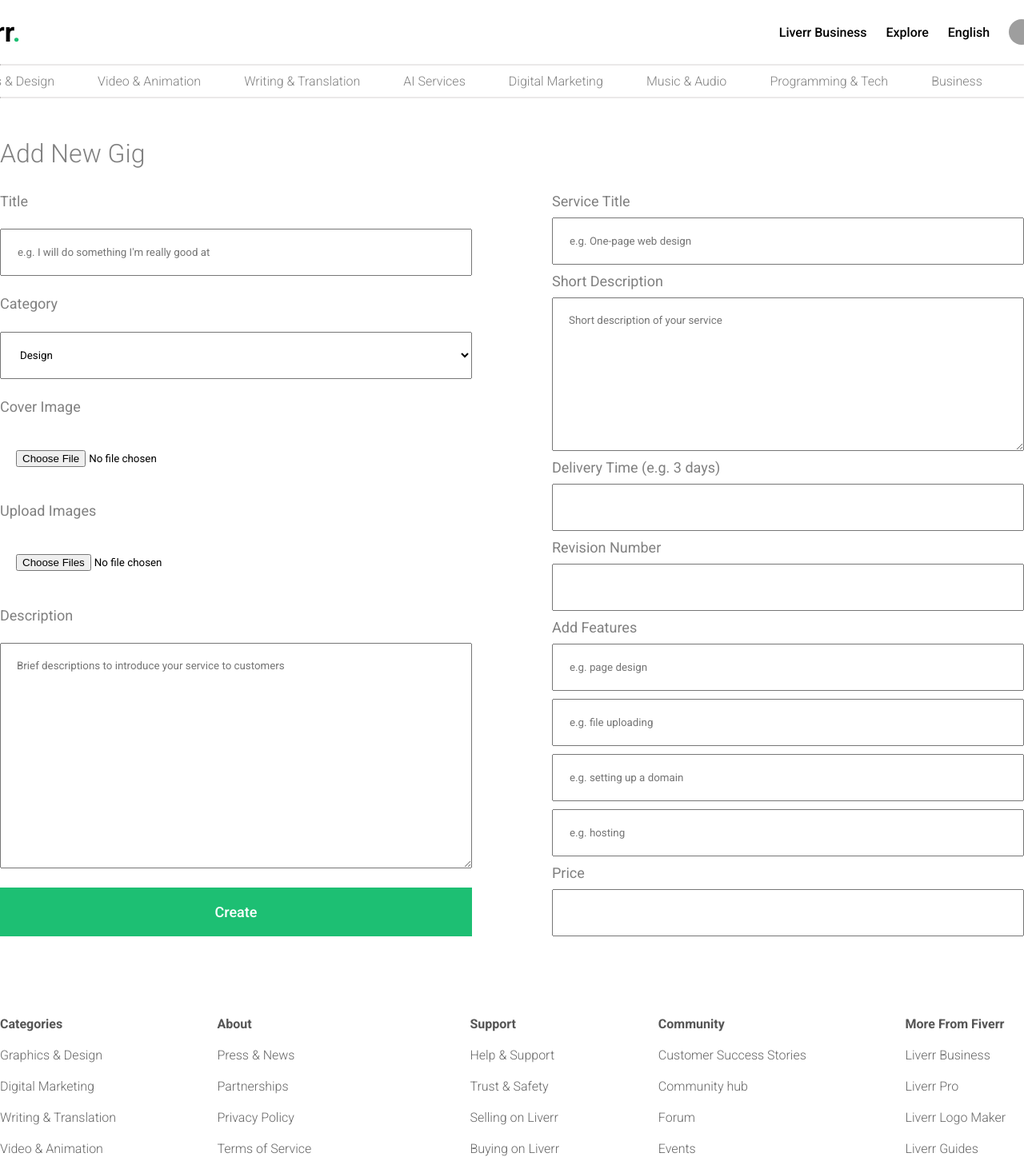
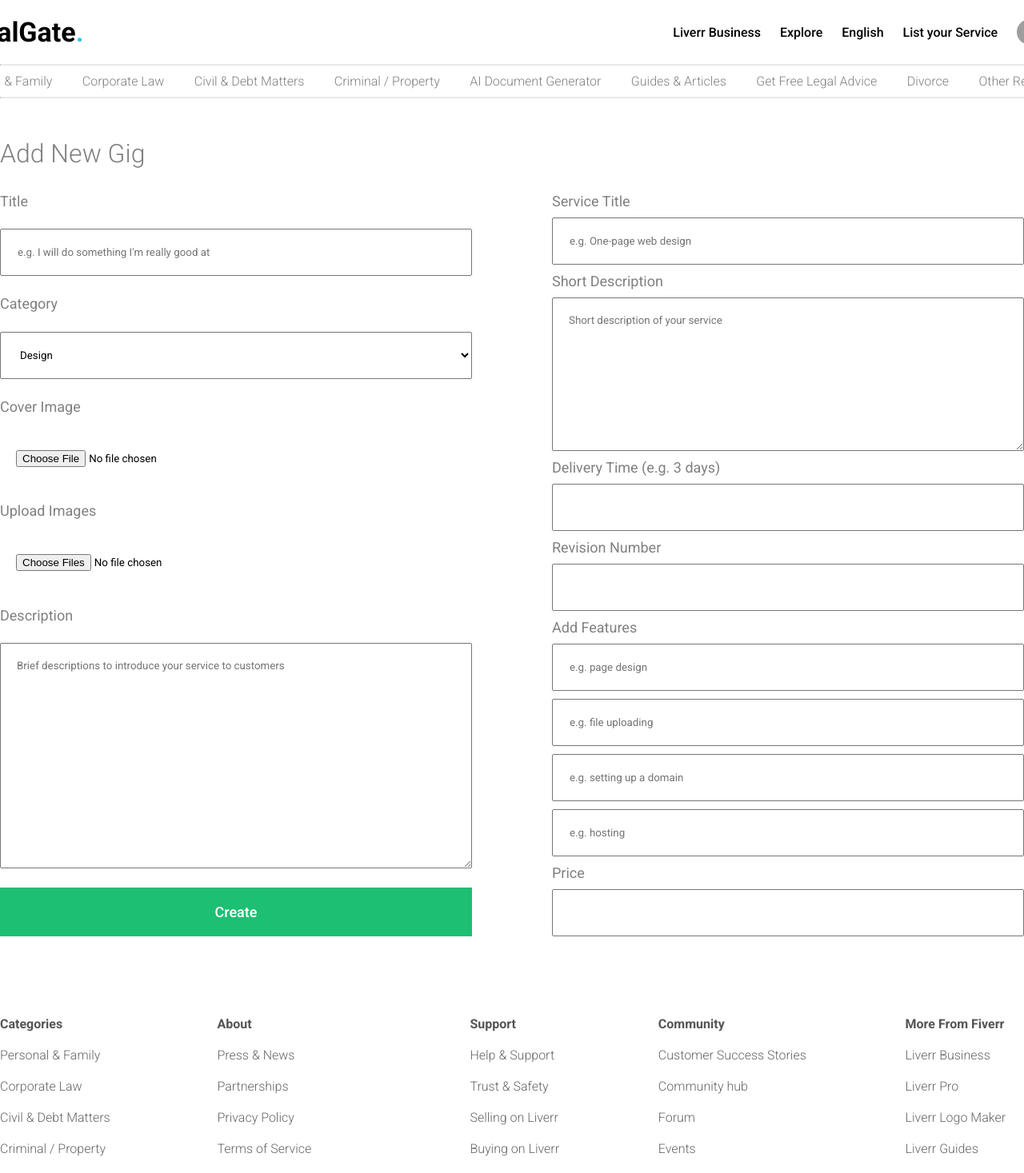
Before and after one commit to devmusiczz/LegalGate, a React (Vite) app: page /add in a window 1280 px wide. Shown: the top 1467 px of the page at 80% size. Built offline with nearby package versions, Linux system fonts and the light colour scheme; grey boxes are pictures that could not be loaded.

Commit message:
hero section changes

```diff
--- a/src/components/featured/Featured.jsx
+++ b/src/components/featured/Featured.jsx
@@ -1,5 +1,6 @@
 import React from "react";
 import "./Featured.scss";
+import "./lawyer.png"
 
 function Featured() {
   return (
@@ -7,25 +8,26 @@ function Featured() {
       <div className="container">
         <div className="left">
           <h1>
-            Find the perfect <span>freelance</span> services for your business
+            Find the best <span>Legal Service Provider</span> as per your requirement
           </h1>
           <div className="search">
             <div className="searchInput">
               <img src="./img/search.png" alt="" />
-              <input type="text" placeholder='Try "building mobil app"' />
+              <input type="text" placeholder='Try "Advocates"' />
             </div>
             <button>Search</button>
           </div>
           <div className="popular">
             <span>Popular:</span>
-            <button>Web Design</button>
-            <button>WordPress</button>
-            <button>Logo Design</button>
-            <button>AI Services</button>
+            <button>Advocates</button>
+            <button>Mediators</button>
+            <button>Arbitrators</button>
+            <button>Notaries</button>
           </div>
         </div>
         <div className="right">
-          <img src="./img/man.png" alt="" />
+          {/* <img src="./img/man.png" alt="" /> */}
+          <img src="./lawyer.png" alt="" />
         </div>
       </div>
     </div>
--- a/src/components/featured/Featured.scss
+++ b/src/components/featured/Featured.scss
@@ -2,7 +2,7 @@
   height: 600px;
   display: flex;
   justify-content: center;
-  background-color: #013914;
+  background-color: #535e63;
   color: white;
 
   .container {
@@ -56,7 +56,7 @@
           width: 120px;
           height: 50px;
           border: none;
-          background-color: #1dbf73;
+          background-color: #181b1a;
           color: white;
           align-self: flex-end;
           cursor: pointer;
--- a/src/components/footer/Footer.jsx
+++ b/src/components/footer/Footer.jsx
@@ -8,10 +8,10 @@ function Footer() {
         <div className="top">
           <div className="item">
             <h2>Categories</h2>
-            <span>Graphics & Design</span>
-            <span>Digital Marketing</span>
-            <span>Writing & Translation</span>
-            <span>Video & Animation</span>
+            <span>Personal & Family</span>
+            <span>Corporate Law</span>
+            <span>Civil & Debt Matters</span>
+            <span>Criminal / Property</span>
             <span>Music & Audio</span>
             <span>Programming & Tech</span>
             <span>Data</span>
--- a/src/components/navbar/Navbar.jsx
+++ b/src/components/navbar/Navbar.jsx
@@ -23,8 +23,8 @@ function Navbar() {
 
   const currentUser = {
     id: 1,
-    username: "Anna",
-    isSeller: true,
+    username: "Dev",
+    isSeller: false,
   };
 
   return (
@@ -32,7 +32,7 @@ function Navbar() {
       <div className="container">
         <div className="logo">
           <Link className="link" to="/">
-            <span className="text">liverr</span>
+            <span className="text">LegalGate</span>
           </Link>
           <span className="dot">.</span>
         </div>
@@ -40,7 +40,7 @@ function Navbar() {
           <span>Liverr Business</span>
           <span>Explore</span>
           <span>English</span>
-          {!currentUser?.isSeller && <span>Become a Seller</span>}
+          {!currentUser?.isSeller && <span>List your Service</span>}
           {currentUser ? (
             <div className="user" onClick={()=>setOpen(!open)}>
               <img
@@ -85,31 +85,31 @@ function Navbar() {
           <hr />
           <div className="menu">
             <Link className="link menuLink" to="/">
-              Graphics & Design
+              Personal & Family
             </Link>
             <Link className="link menuLink" to="/">
-              Video & Animation
+              Corporate Law
             </Link>
             <Link className="link menuLink" to="/">
-              Writing & Translation
+            Civil & Debt Matters
             </Link>
             <Link className="link menuLink" to="/">
-              AI Services
+            Criminal / Property
             </Link>
             <Link className="link menuLink" to="/">
-              Digital Marketing
+            AI Document Generator
             </Link>
             <Link className="link menuLink" to="/">
-              Music & Audio
+            Guides & Articles
             </Link>
             <Link className="link menuLink" to="/">
-              Programming & Tech
+            Get Free Legal Advice
             </Link>
             <Link className="link menuLink" to="/">
-              Business
+              Divorce
             </Link>
             <Link className="link menuLink" to="/">
-              Lifestyle
+            Other Resources
             </Link>
           </div>
           <hr />
--- a/src/components/navbar/Navbar.scss
+++ b/src/components/navbar/Navbar.scss
@@ -2,7 +2,7 @@
   display: flex;
   flex-direction: column;
   align-items: center;
-  background-color: #013914;
+  background-color: #131414;
   color: white;
   position: sticky;
   top: 0;
@@ -31,12 +31,12 @@
       font-size: 34px;
       font-weight: bold;
 
-      .text {
-      }
+      // .text {
+      // }
 
       .dot {
         font-weight: bold;
-        color: #1dbf73;
+        color: #33c4f0;
       }
     }
     .links {
--- a/src/pages/home/Home.jsx
+++ b/src/pages/home/Home.jsx
@@ -11,7 +11,7 @@ function Home() {
   return (
     <div className="home">
       <Featured />
-      <TrustedBy />
+      {/* <TrustedBy /> */}
       <Slide slidesToShow={5} arrowsScroll={5}>
         {cards.map((card) => (
           <CatCard key={card.id} card={card} />
@@ -20,14 +20,14 @@ function Home() {
       <div className="features">
         <div className="container">
           <div className="item">
-            <h1>A whole world of freelance talent at your fingertips</h1>
+            <h1>A whole world of freelance Legal Service Providers at your fingertips</h1>
             <div className="title">
               <img src="./img/check.png" alt="" />
               The best for every budget
             </div>
             <p>
               Find high-quality services at every price point. No hourly rates,
-              just project-based pricing.
+              just case-based pricing.
             </p>
             <div className="title">
               <img src="./img/check.png" alt="" />
```
Also changed, not shown: src/components/featured/lawyer.png (added).
